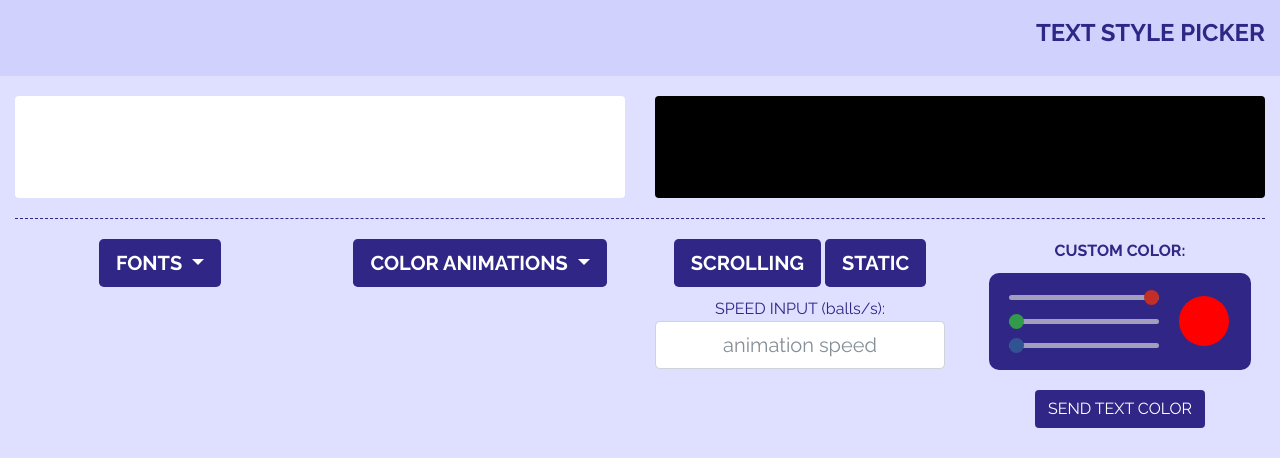
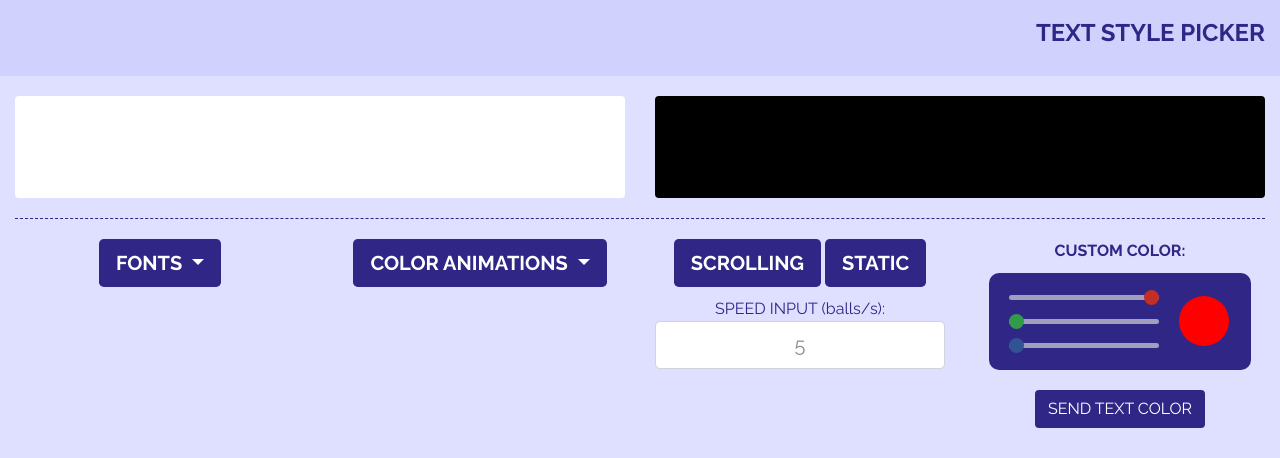
Before and after one commit to lancewilhelm/pingPongBallClock, a Flask app: page / in a window 1280 px wide. Shown: the part 558-1016 px from the top of the page. Run offline with Flask 2, Linux system fonts and the light colour scheme; parts of the project's set-up code (start-up, migrations or seed data) failed here and were passed over; some libraries are stand-ins or nearby versions.

Commit message:
fixing some things first

```diff
--- a/code/templates/index.html
+++ b/code/templates/index.html
@@ -125,7 +125,7 @@
 						STATIC
 					</button>
 					<P>SPEED INPUT (balls/s):</P>
-					<input id="speedInput" class="form-control form-control-lg" type="text" placeholder="animation speed" min="0" required>
+					<input id="speedInput" class="form-control form-control-lg" type="text" placeholder="5" min="0" required>
 				</form>
 			</div>
 
```
